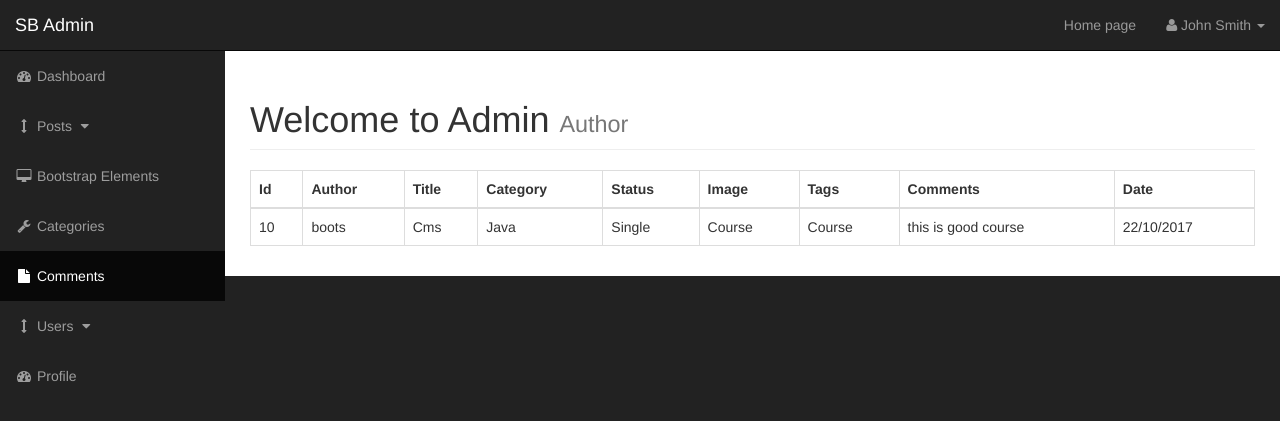
After one commit to Aminkhaled/Blog-with-cms, a PHP site: page /admin/posts.php in a window 1280 px wide. The commit adds this page. Shown: the top 421 px of the page. Run offline with PHP 8.4, Linux system fonts and the light colour scheme.

Commit message:
we are making posts

```diff
--- a/admin/incudes/admin_nav.php
+++ b/admin/incudes/admin_nav.php
@@ -38,7 +38,7 @@
                 <a href="javascript:;" data-toggle="collapse" data-target="#posts_drop"><i class="fa fa-fw fa-arrows-v"></i> Posts <i class="fa fa-fw fa-caret-down"></i></a>
                 <ul id="posts_drop" class="collapse">
                     <li>
-                        <a href="#">View Posts</a>
+                        <a href="posts.php">View Posts</a>
                     </li>
                     <li>
                         <a href="#">Add posts</a>
--- /dev/null
+++ b/admin/posts.php
@@ -0,0 +1,63 @@
+<?php require "func.php"; ?>
+
+<?php include "incudes/admin_header.php"; ?>
+
+
+<?php ob_start(); ?>
+
+    <div id="wrapper">
+
+
+
+    <!-- Navigation -->
+    <?php include"incudes/admin_nav.php" ?>
+
+    <div id="page-wrapper">
+
+        <div class="container-fluid">
+
+            <!-- Page Heading -->
+            <div class="row">
+                <div class="col-lg-12">
+                    <h1 class="page-header">
+                        Welcome to Admin
+                        <small>Author</small>
+                    </h1>
+
+                    <table class="table table-bordered table-hover">
+                        <thead>
+                              <tr>
+                                  <th>Id</th>
+                                  <th>Author</th>
+                                  <th>Title</th>
+                                  <th>Category</th>
+                                  <th>Status</th>
+                                  <th>Image</th>
+                                  <th>Tags</th>
+                                  <th>Comments</th>
+                                  <th>Date</th>
+                              </tr>
+                        </thead>
+                        <tr>
+                            <td>10</td>
+                            <td>boots</td>
+                            <td>Cms</td>
+                            <td>Java</td>
+                            <td>Single</td>
+                            <td>Course</td>
+                            <td> Course</td>
+                            <td>this is good course</td>
+                            <td>22/10/2017</td>
+                        </tr>
+                    </table>
+
+            </div>
+            <!-- /.row -->
+
+        </div>
+        <!-- /.container-fluid -->
+
+    </div>
+    <!-- /#page-wrapper -->
+
+<?php include"incudes/admin_footer.php" ?>
```
